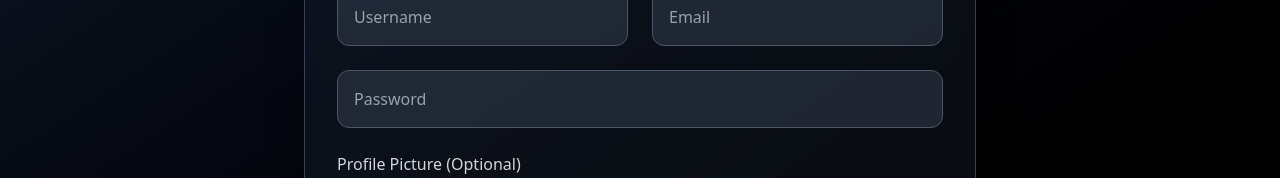
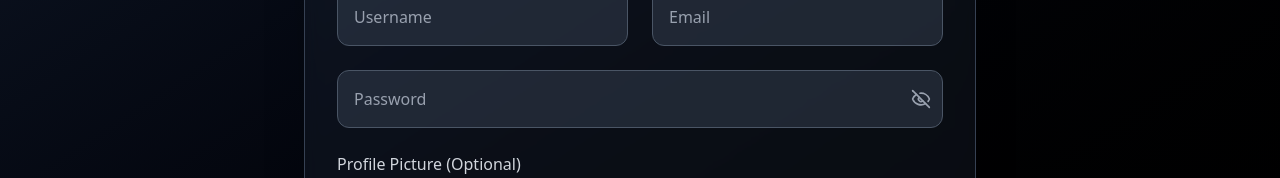
Before and after one commit to Hansana-Sandamini/CodeQuest-Frontend, a React (Vite) app: page /register in a window 1280 px wide. Shown: the part 396-574 px from the top of the page. Built offline with nearby package versions, Linux system fonts and the light colour scheme.

Commit message:
Add reusable PasswordInput with visibility toggle

```diff
--- /dev/null
+++ b/src/components/PasswordInput.tsx
@@ -0,0 +1,57 @@
+import { useState } from "react"
+import { Eye, EyeOff } from "lucide-react"
+
+interface PasswordInputProps {
+    value: string
+    onChange: (e: React.ChangeEvent<HTMLInputElement>) => void
+    placeholder?: string
+    className?: string
+    required?: boolean
+    disabled?: boolean
+    name?: string
+    autoFocus?: boolean
+    minLength?: number
+}
+
+const PasswordInput = ({
+    value,
+    onChange,
+    placeholder = "Password",
+    className = "",
+    required = false,
+    disabled = false,
+    name = "password",
+    autoFocus = false,
+    minLength,
+}: PasswordInputProps) => {
+    const [showPassword, setShowPassword] = useState(false)
+
+    return (
+        <div className="relative">
+            <input
+                type={showPassword ? "text" : "password"}
+                name={name}
+                placeholder={placeholder}
+                value={value}
+                onChange={onChange}
+                className={`w-full bg-gray-700/50 border border-gray-600 rounded-xl px-4 py-4 text-white
+                    placeholder-gray-400 focus:outline-none focus:ring-2 focus:ring-green-500
+                    focus:border-transparent transition-all duration-300 pr-12 ${className}`}
+                required={required}
+                disabled={disabled}
+                autoFocus={autoFocus}
+                minLength={minLength}
+            />
+            <button
+                type="button"
+                onClick={() => setShowPassword(!showPassword)}
+                className="absolute right-3 top-1/2 transform -translate-y-1/2 text-gray-400 hover:text-white transition-colors"
+                tabIndex={-1}
+            >
+                {showPassword ? <Eye size={20} /> : <EyeOff size={20} />}
+            </button>
+        </div>
+    )
+}
+
+export default PasswordInput
--- a/src/pages/Login.tsx
+++ b/src/pages/Login.tsx
@@ -7,6 +7,7 @@ import Button from "../components/Button"
 import swal, { handleAuthAction } from "../utils/swal"
 import RoleBasedRedirect from "../components/RoleBasedRedirect"
 import { useAuth } from "../hooks/useAuth"
+import PasswordInput from "../components/PasswordInput"
 
 const Login = () => {
     const dispatch = useDispatch<AppDispatch>()
@@ -134,12 +135,10 @@ const Login = () => {
                         </div>
 
                         <div>
-                            <input
-                                type="password"
-                                placeholder="Enter your password"
-                                className="w-full bg-gray-700/50 border border-gray-600 rounded-xl px-4 py-4 text-white placeholder-gray-400 focus:outline-none focus:ring-2 focus:ring-green-500 focus:border-transparent transition-all duration-300"
+                            <PasswordInput
                                 value={password}
                                 onChange={(e) => setPassword(e.target.value)}
+                                placeholder="Enter your password"
                                 required
                             />
                         </div>
@@ -224,20 +223,27 @@ const Login = () => {
                             maxLength={6}
                             className="w-full bg-gray-700/50 border border-gray-600 rounded-xl px-4 py-4 text-white placeholder-gray-400 text-center text-2xl tracking-widest focus:outline-none focus:ring-2 focus:ring-green-500 transition"
                         />
-                        <input
-                            type="password"
-                            placeholder="New password"
+
+                         <div className="mt-4">
+                            <PasswordInput
                                 value={newPassword}
                                 onChange={(e) => setNewPassword(e.target.value)}
-                            className="w-full mt-4 bg-gray-700/50 border border-gray-600 rounded-xl px-4 py-4 text-white placeholder-gray-400 focus:outline-none focus:ring-2 focus:ring-green-500 transition"
+                                placeholder="New password"
+                                required
+                                minLength={6}
                             />
-                        <input
-                            type="password"
-                            placeholder="Confirm new password"
+                        </div>
+
+                        <div className="mt-4">
+                            <PasswordInput
                                 value={confirmPassword}
                                 onChange={(e) => setConfirmPassword(e.target.value)}
-                            className="w-full mt-4 bg-gray-700/50 border border-gray-600 rounded-xl px-4 py-4 text-white placeholder-gray-400 focus:outline-none focus:ring-2 focus:ring-green-500 transition"
+                                placeholder="Confirm new password"
+                                required
+                                minLength={6}
                             />
+                        </div>
+
                         <div className="flex gap-4 mt-8">
                             <Button onClick={handleResetPassword} isLoading={isLoading} className="flex-1 px-8 py-3">
                                 Reset Password
--- a/src/pages/Profile.tsx
+++ b/src/pages/Profile.tsx
@@ -7,6 +7,7 @@ import { userApi } from "../api/userService"
 import swal from "../utils/swal"
 import type { IBadge, ICertificate } from "../types/User"
 import { Link } from "react-router-dom"
+import PasswordInput from "../components/PasswordInput"
 
 const Profile = () => {
     const { user, isAdmin } = useAuth()
@@ -200,7 +201,6 @@ const Profile = () => {
     }
 
     return (
-        // <div className="min-h-screen bg-gradient-to-br from-gray-900 to-black text-white py-20 px-8">
         <div className="ml-74 min-h-screen bg-gradient-to-br from-gray-900 to-black text-white py-20 px-8">
             <div className="max-w-6xl mx-auto">
                 {/* Header */}
@@ -373,37 +373,37 @@ const Profile = () => {
                                     <div className="grid md:grid-cols-2 gap-6">
                                         <div>
                                             <label className="block text-sm text-gray-400 mb-2">Current Password</label>
-                                            <input
-                                                type="password"
+                                            <PasswordInput
                                                 value={passwordData.oldPassword}
                                                 onChange={(e) => setPasswordData({...passwordData, oldPassword: e.target.value})}
-                                                className="w-full bg-gray-900 border border-gray-700 rounded-lg px-4 py-3 focus:outline-none focus:border-green-500 disabled:opacity-50"
+                                                placeholder="Current password"
                                                 required
                                                 disabled={loading}
+                                                name="oldPassword"
                                             />
                                         </div>
                                         <div>
                                             <label className="block text-sm text-gray-400 mb-2">New Password</label>
-                                            <input
-                                                type="password"
+                                            <PasswordInput
                                                 value={passwordData.newPassword}
                                                 onChange={(e) => setPasswordData({...passwordData, newPassword: e.target.value})}
-                                                className="w-full bg-gray-900 border border-gray-700 rounded-lg px-4 py-3 focus:outline-none focus:border-green-500 disabled:opacity-50"
+                                                placeholder="New password"
                                                 required
                                                 disabled={loading}
                                                 minLength={6}
+                                                name="newPassword"
                                             />
                                         </div>
                                         <div className="md:col-span-2">
                                             <label className="block text-sm text-gray-400 mb-2">Confirm New Password</label>
-                                            <input
-                                                type="password"
+                                            <PasswordInput
                                                 value={passwordData.confirmPassword}
                                                 onChange={(e) => setPasswordData({...passwordData, confirmPassword: e.target.value})}
-                                                className="w-full bg-gray-900 border border-gray-700 rounded-lg px-4 py-3 focus:outline-none focus:border-green-500 disabled:opacity-50"
+                                                placeholder="Confirm new password"
                                                 required
                                                 disabled={loading}
                                                 minLength={6}
+                                                name="confirmPassword"
                                             />
                                         </div>
                                     </div>
--- a/src/pages/Register.tsx
+++ b/src/pages/Register.tsx
@@ -5,6 +5,7 @@ import type { AppDispatch } from "../store/store"
 import { Link, useNavigate } from "react-router-dom"
 import Button from "../components/Button"
 import { handleAuthAction } from "../utils/swal"
+import PasswordInput from "../components/PasswordInput"
 
 const Register = () => {
     const dispatch = useDispatch<AppDispatch>()
@@ -65,15 +66,14 @@ const Register = () => {
 
                     <form onSubmit={submitHandler} className="grid grid-cols-1 md:grid-cols-2 gap-6">
 
-                        {/* Form Fields */}
+                        {/* Form Fields for non-password inputs */}
                         {[
                             { key: "firstname", label: "First Name", type: "text" },
                             { key: "lastname", label: "Last Name", type: "text" },
                             { key: "username", label: "Username", type: "text" },
                             { key: "email", label: "Email", type: "email" },
-                            { key: "password", label: "Password", type: "password", fullWidth: true },
-                        ].map(({ key, label, type, fullWidth }) => (
-                            <div key={key} className={fullWidth ? "md:col-span-2" : ""}>
+                        ].map(({ key, label, type }) => (
+                            <div key={key}>
                                 <input
                                     type={type}
                                     name={key}
@@ -85,6 +85,17 @@ const Register = () => {
                                 />
                             </div>
                         ))}
+
+                        {/* Password field - separate from the map */}
+                        <div className="md:col-span-2">
+                            <PasswordInput
+                                value={formData.password}
+                                onChange={(e) => setFormData({ ...formData, password: e.target.value })}
+                                placeholder="Password"
+                                required
+                                minLength={6}
+                            />
+                        </div>
 
                         {/* Profile Picture Upload */}
                         <div className="md:col-span-2">
```
Lines whose indentation alone changed are shown as unchanged.
